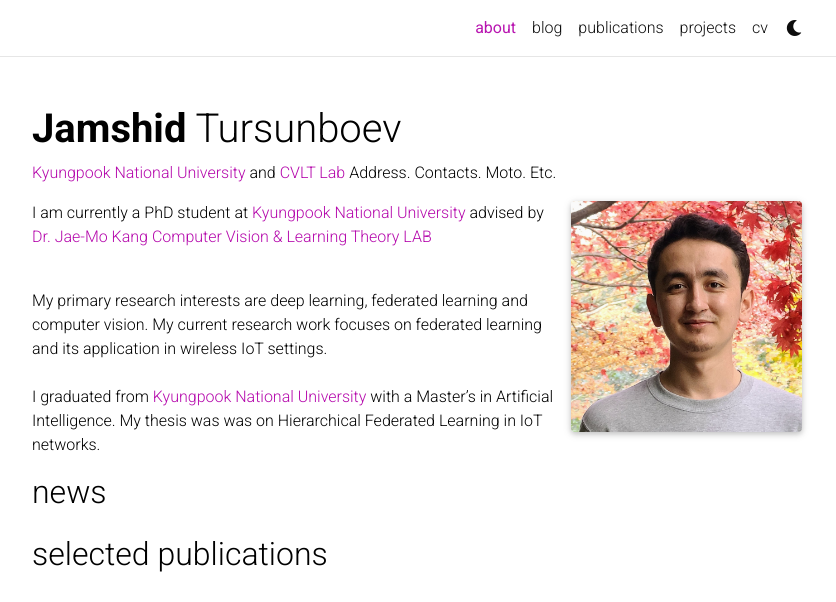
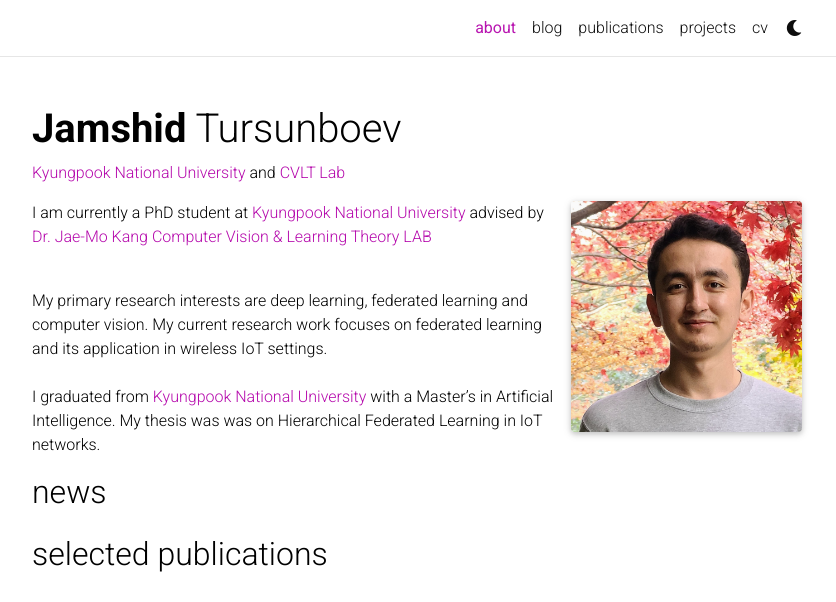
Before and after one commit to gladuz/gladuz.github.io, a Jekyll site: the page built from _pages/about.md, in a window 1280 px wide, cut to the strip 0-602 px from the top of the page. Shown: the whole strip, without its empty margins (223-1059 px from the left). Built offline with Jekyll 4.4.1, drawn with Linux system fonts in a browser that asks for light colours; full-size pictures stand in for the smaller copies a plugin makes; comment, search, counter and statistics services are not loaded; a style sheet for code colours, icons or effects is not loaded.

Commit message:
Update about.md

```diff
--- a/_pages/about.md
+++ b/_pages/about.md
@@ -2,8 +2,7 @@
 layout: about
 title: about
 permalink: /
-subtitle: <a href="https://en.knu.ac.kr">Kyungpook National University<a> and <a href="https://sites.google.com/view/jmkang">CVLT Lab</a> Address. Contacts. Moto. Etc.
-
+subtitle: <a href="https://en.knu.ac.kr">Kyungpook National University<a> and <a href="https://sites.google.com/view/jmkang">CVLT Lab</a>
 profile:
   align: right
   image: avatar.jpg
```
